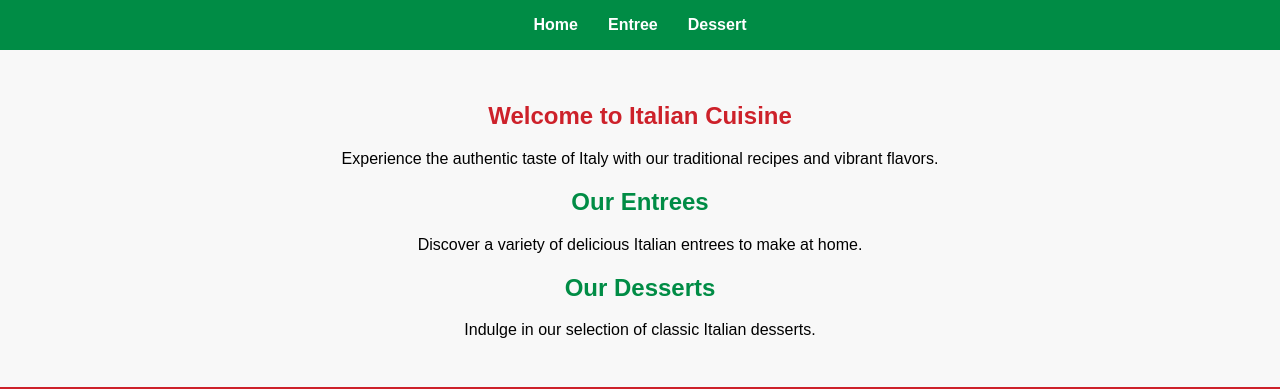
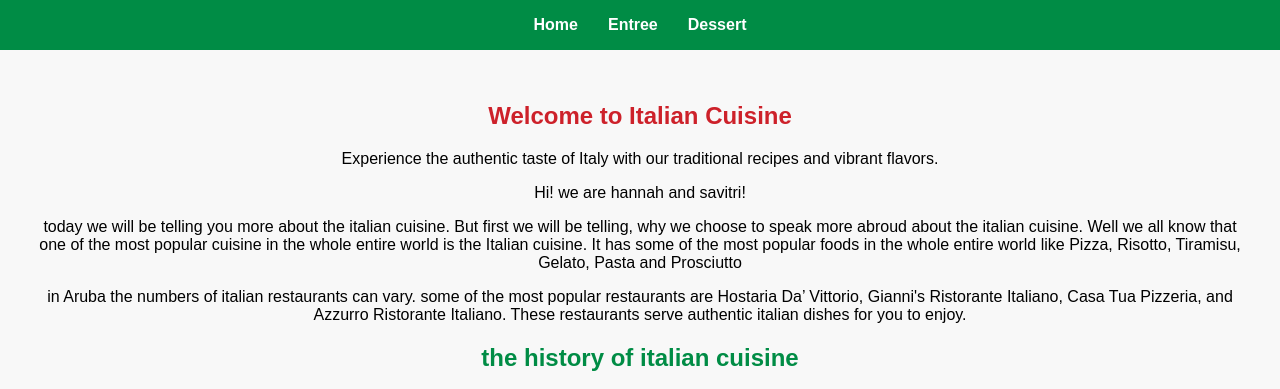
Before and after one commit to thiel3/Italiaanseten, a plain HTML site: page index.html in a window 1280 px wide. Shown: the top 389 px of the page. Drawn offline with Linux system fonts and the light colour scheme.

```diff
--- a/index.html
+++ b/index.html
@@ -22,15 +22,23 @@
         <section id="home">
             <h1>Welcome to Italian Cuisine</h1>
             <p>Experience the authentic taste of Italy with our traditional recipes and vibrant flavors.</p>
+            <p> Hi! we are hannah and savitri!</p>
+             today we will be telling you more about the italian cuisine.
+             But first we will be telling, why we choose to speak more abroud about the italian cuisine.
+            Well we all know that one of the most popular cuisine in the whole entire world is the Italian cuisine.
+             It has some of the most popular foods in the whole entire world like Pizza, Risotto, Tiramisu, Gelato, Pasta and Prosciutto </p>
+            <p>in Aruba the numbers of italian restaurants can vary.
+            some of the most popular restaurants are Hostaria Da’ Vittorio, Gianni's Ristorante Italiano, Casa Tua Pizzeria, and Azzurro Ristorante Italiano.
+        These restaurants serve authentic italian dishes for you to enjoy.</p>
         </section>
 
-        <section id="entree">
-            <h2>Our Entrees</h2>
+        <section id="history of italian cuisine">
+            <h2>the history of italian cuisine</h2>
             <p>Discover a variety of delicious Italian entrees to make at home.</p>
         </section>
 
-        <section id="dessert">
-            <h2>Our Desserts</h2>
+        <section id="Our favorite recipes">
+            <h2>Our favorite recipes</h2>
             <p>Indulge in our selection of classic Italian desserts.</p>
         </section>
     </main>
```
